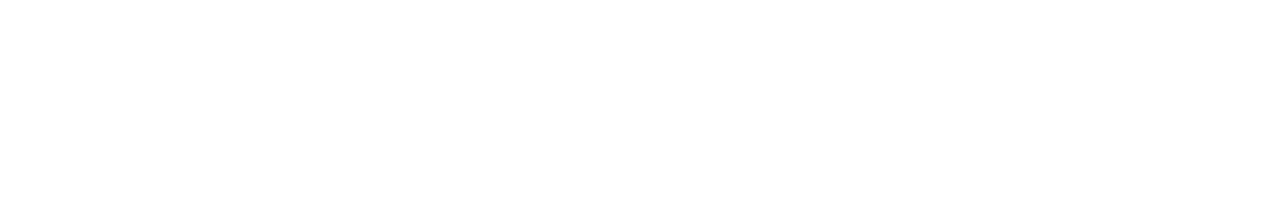
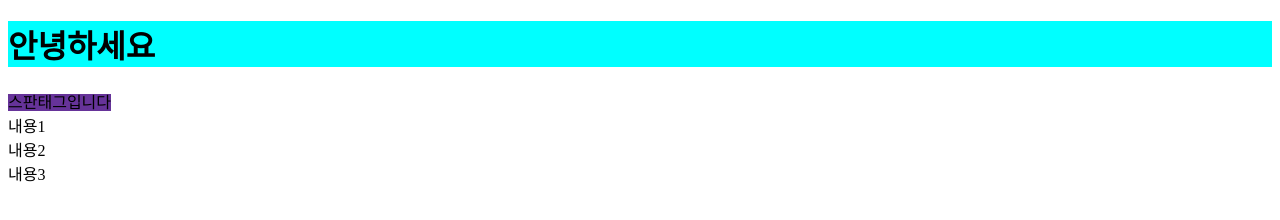
Before and after one commit to seon49/html-study, a plain HTML site: page s04.html in a window 1280 px wide. Drawn offline with Linux system fonts and the light colour scheme.

Commit message:
블록과 인라인

```diff
--- a/s03.html
+++ b/s03.html
@@ -23,8 +23,18 @@
     <meta http-equiv="X-UA-Compatible" content="IE=edge" />
     <!-- viewport 화면 표현방식 -->
     <meta name="viewport" content="width=device-width, initial-scale=1.0" />
+    <!-- html안에서 스타일을 지정한다 -->
+    <!-- 외부 자바스크립트를 가져온다 -->
+    <style src="script.js"></style>
+    <!-- 외부 css파일을 가져온다 -->
+    <link rel="stylesheet" href="style.css" />
     <!-- 화면의 제목 -->
     <title>내 홈페이지</title>
   </head>
-  <body></body>
+  <!-- 화면에 출력되는 모든 것은 body안에 적는다 -->
+  <body>
+    <div>안녕하세요</div>
+  </body>
+  <!-- html 파일 내부에 JS를 작성한다 -->
+  <script></script>
 </html>
--- a/s04.html
+++ b/s04.html
@@ -0,0 +1,31 @@
+<!DOCTYPE html>
+<html lang="en">
+  <head>
+    <meta charset="UTF-8" />
+    <meta http-equiv="X-UA-Compatible" content="IE=edge" />
+    <meta name="viewport" content="width=device-width, initial-scale=1.0" />
+    <style>
+      h1 {
+        background-color: aqua;
+      }
+      span {
+        background-color: rebeccapurple;
+      }
+    </style>
+    <title>Document</title>
+  </head>
+  <body>
+    <!-- 태그 중 일부는 블록 스타일이다 -->
+    <h1>안녕하세요</h1>
+    <!-- 태그 중 일부는 인라인 스타일이다 -->
+    <span>스판태그입니다</span>
+    <!-- 태그는 태그 내부에 자식을 가진다 -->
+    <div>
+      <!-- 같은 깊이에 있는 태그들을
+        형제라고 한다 -->
+      <div>내용1</div>
+      <div>내용2</div>
+      <div>내용3</div>
+    </div>
+  </body>
+</html>
```
